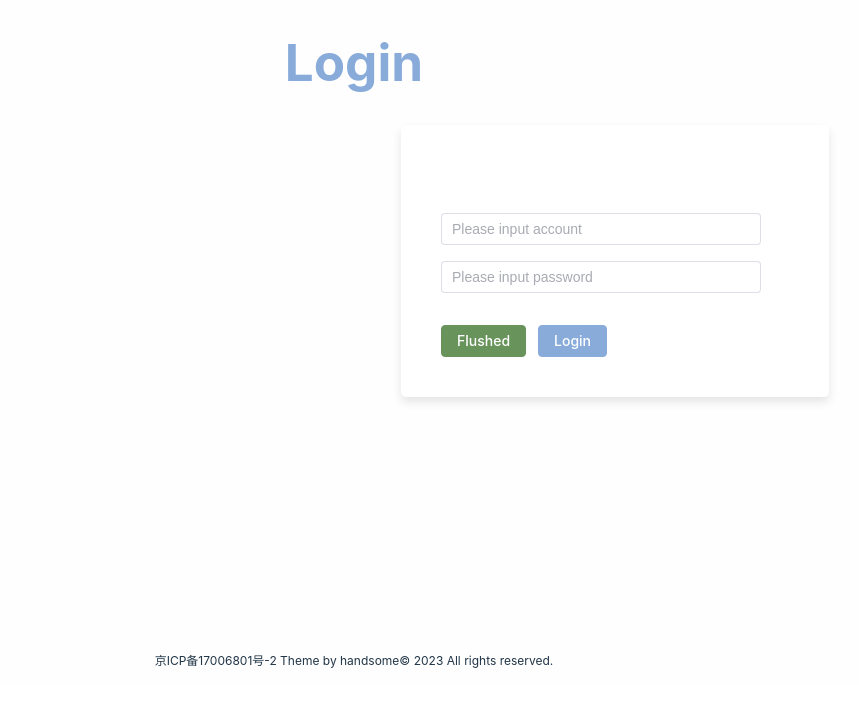
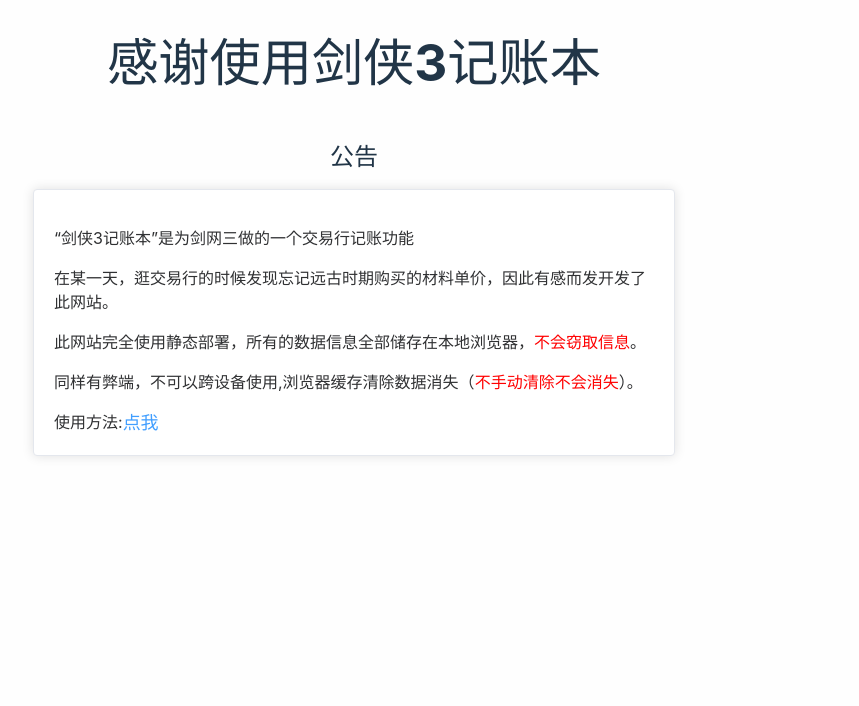
Before and after one commit to Aokieoog/myBlog-vue-vite, a Vue app: page / in a window 1280 px wide. Shown: the top 706 px of the page, without its empty margins (286-1145 px from the left). Built offline with nearby package versions, Linux system fonts and the light colour scheme; no server answers.

Commit message:
统计人数

```diff
--- a/index.html
+++ b/index.html
@@ -1,11 +1,23 @@
 <!DOCTYPE html>
 <html lang="en">
+
 <head>
   <meta charset="UTF-8" />
   <link rel="icon" type="image/svg+xml" href="/vite.svg" />
   <meta name="viewport" content="width=device-width, initial-scale=1.0" />
-    <title>Vite + Vue</title>
+  <script>
+    var _hmt = _hmt || [];
+    (function() {
+      var hm = document.createElement("script");
+      hm.src = "https://hm.baidu.com/hm.js?5b28560bf8301593149bc6aca120c289";
+      var s = document.getElementsByTagName("script")[0];
+      s.parentNode.insertBefore(hm, s);
+    })();
+    </script>
+
+  <title>剑侠账本</title>
 </head>
+
 <body>
   <div id="app"></div>
   <script type="module" src="/src/main.js"></script>
--- a/src/App.vue
+++ b/src/App.vue
@@ -67,13 +67,15 @@ const route = useRoute();
   display:flex;
   margin-top:3.75rem;
 }
-html, body {
-  font-size: 16px;
-  background-color: #efefef;
-}
+// html, body {
+//   height: 100vh;
+//   width: 100vw;
+//   font-size: 16px;
+//   background-color: #cb3838;
+// }
 /* 全局路由 */
 .globalRouting {
-  height: 100%;
+  height: 100vh;
   display: flex;
   align-items: center;
   flex-direction: column;
--- a/src/router/index.js
+++ b/src/router/index.js
@@ -2,7 +2,7 @@ import { createRouter, createWebHistory } from 'vue-router'
 import util from '@/utils/util'
 const routes = [
   {
-    path: '/',
+    path: '/login',
     name: 'login',
     meta: {
       fullPageDisplay: true, //需要全页展示的组件
@@ -11,7 +11,7 @@ const routes = [
     component: () => import('@/views/Login/login.vue')
   },
   {
-    path: '/jx3home',
+    path: '/',
     name: 'jx3home',
     meta: {
       fullPageDisplay: true,
@@ -50,7 +50,7 @@ const routes = [
     name: 'js3book',
     meta: {
       fullPageDisplay: false, //不需要全页展示的组件
-      title: '剑三记账本'
+      title: '账单'
     },
     component: () => import('@/views/Js3book/js3book.vue')
   },
@@ -145,13 +145,13 @@ const router = createRouter({
 
 // initApp()
 
-router.beforeEach((to, from, next) => {
-  let token = util.getCookie('token')
-  document.title = to.meta.title
-  if (!token && to.meta.fullPageDisplay == false) {
-    next({ path: '/' })
-  } else {
-    next()
-  }
-})
+// router.beforeEach((to, from, next) => {
+//   let token = util.getCookie('token')
+//   document.title = to.meta.title
+//   if (!token && to.meta.fullPageDisplay == false) {
+//     next({ path: '/' })
+//   } else {
+//     next()
+//   }
+// })
 export default router
--- a/src/views/Home/jx3home.vue
+++ b/src/views/Home/jx3home.vue
@@ -1,19 +1,34 @@
 <template>
-  <h1>感谢使用剑侠3记账本</h1>
-  <span></span>
-
+  <div>
+    <h1>感谢使用剑侠3记账本</h1>
+    <h2>公告</h2>
+    <el-card style="width: 40rem" @click="gobook">
+      <p>“剑侠3记账本”是为剑网三做的一个交易行记账功能</p>
+      <p>在某一天，逛交易行的时候发现忘记远古时期购买的材料单价，因此有感而发开发了此网站。</p>
+      <p>此网站完全使用静态部署，所有的数据信息全部储存在本地浏览器，<span style="color: red;">不会窃取信息</span>。</p>
+      <p>同样有弊端，不可以跨设备使用,浏览器缓存清除数据消失（<span style="color: red;">不手动清除不会消失</span>）。</p>
+      <span>使用方法:</span><el-link class="url" href="http://qs.ieoog.com/index.php/archives/28/"
+        target="_blank">点我</el-link>
+    </el-card>
+  </div>
 </template>
 
 <script setup>
-import { ref, reactive} from 'vue';
+import router from '@/router';
+import { ref, reactive } from 'vue';
 
 const data = reactive({})
 
+const gobook = () => {
+  router.push({ path: '/js3book' })
+}
 
 
 </script>
 
 <style scoped lang='less'>
-
-
+.url {
+  color: #409EFF;
+  font-size: 18px;
+}
 </style>
```
Lines whose indentation alone changed are shown as unchanged.
